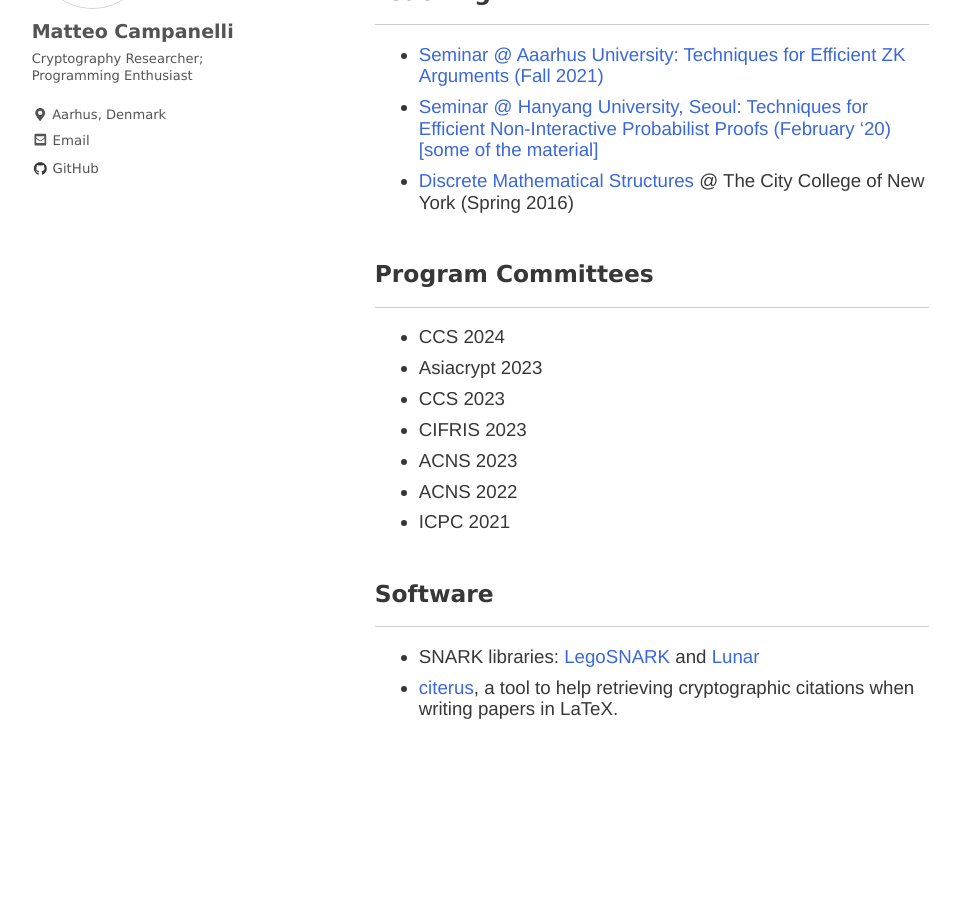
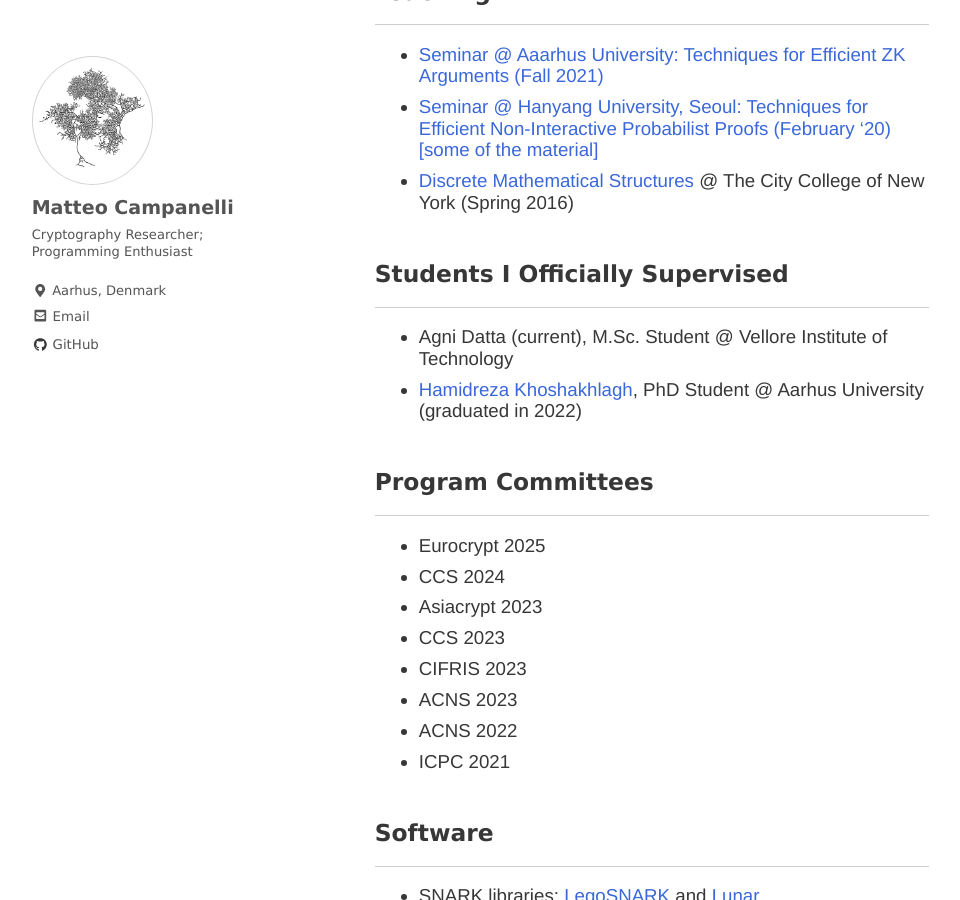
Before and after one commit to matteocam/matteocam.github.io, a Jekyll site: the page built from index.md, in a window 1280 px wide and 900 px high, scrolled down 3220 px. Shown: the whole window, without its empty margins (2-962 px from the left). Built offline with Jekyll 4.4.1, drawn with Linux system fonts in a browser that asks for light colours; nearby versions of some CDN libraries; some web fonts are replaced; a script that is not in the unit is left out; before the commit the page ends 3996 px from its top, so only the background shows below that.

Commit message:
Update index.md

```diff
--- a/index.md
+++ b/index.md
@@ -76,8 +76,15 @@
 - [Seminar @ Hanyang University, Seoul: Techniques for Efficient Non-Interactive Probabilist Proofs (February '20)](https://drive.google.com/file/d/1zIldgk2tWdyck_qF4W_2eTf27Lal_wZ_/view?usp=sharing) [[some of the  material]](https://drive.google.com/drive/folders/1lCSlrB8bFTXGfXUc4DizR6AscLgFg4jL?usp=sharing)
 - [Discrete Mathematical Structures](https://www.ccny.cuny.edu/compsci/cs104_description) @ The City College of New York (Spring 2016)
 
+## Students I Officially Supervised
+---
+
+- Agni Datta (current), M.Sc. Student @ Vellore Institute of Technology
+- [Hamidreza Khoshakhlagh](https://hamiidreza.github.io/), PhD Student @ Aarhus University (graduated in 2022)
+
 ## Program Committees
 ---
+- Eurocrypt 2025
 - CCS 2024
 - Asiacrypt 2023
 - CCS 2023
```
